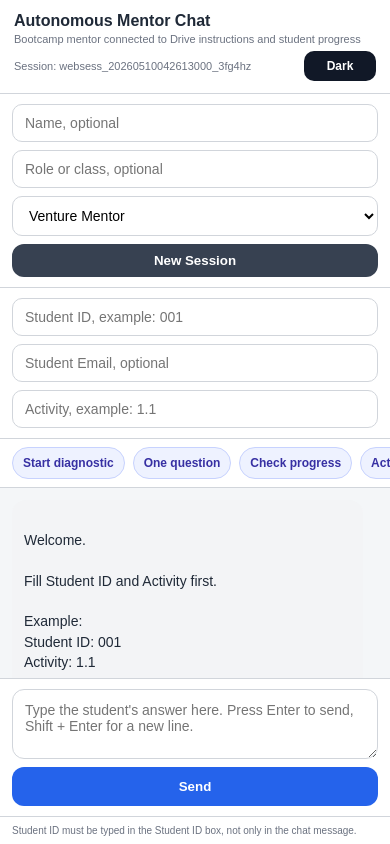
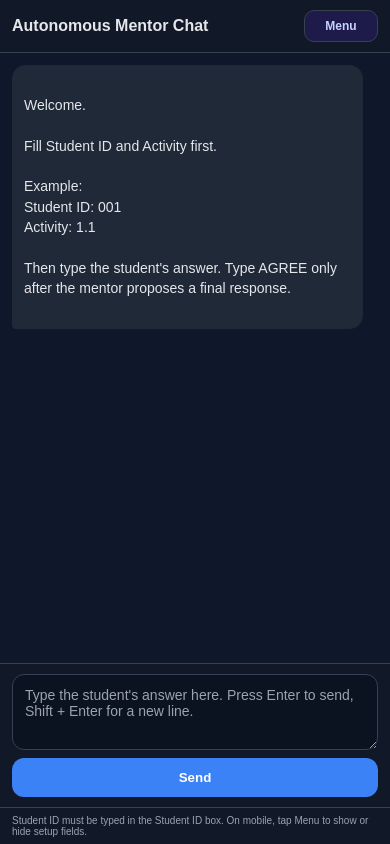
Before and after one commit to SutanSolaiman/autonomous-bot, a website: page public/index.html in a window 390 px wide. Drawn offline with Linux system fonts and the light colour scheme.

Commit message:
Update index.html

```diff
--- a/public/index.html
+++ b/public/index.html
@@ -18,7 +18,11 @@
       --bot: #f3f4f6;
       --danger: #dc2626;
       --chip: #eef2ff;
+      --chip-text: #3730a3;
+      --chip-border: #c7d2fe;
+      --input-bg: #ffffff;
     }
+
     [data-theme="dark"] {
       --bg: #0f172a;
       --panel: #111827;
@@ -31,17 +35,27 @@
       --bot: #1f2937;
       --danger: #f87171;
       --chip: #1e1b4b;
+      --chip-text: #c7d2fe;
+      --chip-border: #3730a3;
+      --input-bg: #0b1220;
     }
+
     * {
       box-sizing: border-box;
     }
 
+    html,
     body {
       margin: 0;
+      width: 100%;
+      height: 100%;
+      overflow: hidden;
       font-family: Arial, sans-serif;
       background: var(--bg);
       color: var(--text);
-      height: 100vh;
+    }
+
+    body {
       display: flex;
       justify-content: center;
       align-items: stretch;
@@ -50,22 +64,24 @@
     .app {
       width: 100%;
       max-width: 980px;
-      height: 100vh;
+      height: 100dvh;
       display: flex;
       flex-direction: column;
       background: var(--panel);
       border-left: 1px solid var(--border);
       border-right: 1px solid var(--border);
+      overflow: hidden;
     }
 
     .header {
-      padding: 16px 20px;
+      padding: 14px 16px;
       border-bottom: 1px solid var(--border);
-      background: #ffffff;
-      display: flex;
+      background: var(--panel);
+      display: grid;
+      grid-template-columns: 1fr auto;
       align-items: center;
-      justify-content: space-between;
-      gap: 12px;
+      gap: 10px;
+      flex: 0 0 auto;
     }
 
     .title h1 {
@@ -81,74 +97,43 @@
       color: var(--muted);
     }
 
-    .header-actions {
+    .top-actions {
       display: flex;
       align-items: center;
       gap: 8px;
-      min-width: 0;
     }
 
     .session {
       font-size: 11px;
       color: var(--muted);
       text-align: right;
-      max-width: 330px;
+      max-width: 260px;
       overflow: hidden;
       text-overflow: ellipsis;
       white-space: nowrap;
     }
 
-    .theme-btn {
-      min-width: 72px;
+    .menu-toggle {
+      display: none;
+      border: 1px solid var(--border);
+      background: var(--chip);
+      color: var(--chip-text);
       padding: 8px 10px;
       border-radius: 10px;
-      background: #111827;
-      color: #ffffff;
       font-size: 12px;
+      font-weight: 700;
+      min-width: 74px;
     }
 
-    [data-theme="dark"] .theme-btn {
-      background: #e5e7eb;
-      color: #111827;
-    }
-
-    [data-theme="dark"] .header,
-    [data-theme="dark"] .controls,
-    [data-theme="dark"] .student-meta,
-    [data-theme="dark"] .quick-actions,
-    [data-theme="dark"] .input-area,
-    [data-theme="dark"] .hint {
+    .top-panel {
+      flex: 0 0 auto;
       background: var(--panel);
-    }
-
-    [data-theme="dark"] .controls input,
-    [data-theme="dark"] .controls select,
-    [data-theme="dark"] .student-meta input,
-    [data-theme="dark"] textarea {
-      background: #0b1220;
-      color: var(--text);
-    }
-
-    [data-theme="dark"] .controls input::placeholder,
-    [data-theme="dark"] .student-meta input::placeholder,
-    [data-theme="dark"] textarea::placeholder {
-      color: #94a3b8;
-    }
-
-    [data-theme="dark"] .quick-actions button {
-      color: #c7d2fe;
-      border-color: #3730a3;
-    }
-
-    [data-theme="dark"] .message.error {
-      background: #450a0a;
-      color: #fecaca;
+      border-bottom: 1px solid var(--border);
     }
 
     .controls {
       padding: 12px 14px;
-      border-bottom: 1px solid var(--border);
-      background: #ffffff;
+      background: var(--panel);
       display: grid;
       grid-template-columns: 1fr 1fr 1fr auto;
       gap: 8px;
@@ -156,9 +141,8 @@
     }
 
     .student-meta {
-      padding: 12px 14px;
-      border-bottom: 1px solid var(--border);
-      background: #ffffff;
+      padding: 0 14px 12px;
+      background: var(--panel);
       display: grid;
       grid-template-columns: 1fr 1fr 160px;
       gap: 10px;
@@ -172,8 +156,15 @@
       border-radius: 10px;
       padding: 10px 12px;
       font-size: 14px;
-      background: #ffffff;
+      background: var(--input-bg);
+      color: var(--text);
       outline: none;
+    }
+
+    .controls input::placeholder,
+    .student-meta input::placeholder,
+    textarea::placeholder {
+      color: var(--muted);
     }
 
     .controls input:focus,
@@ -189,9 +180,8 @@
     }
 
     .quick-actions {
-      padding: 10px 14px;
-      border-bottom: 1px solid var(--border);
-      background: #ffffff;
+      padding: 10px 14px 12px;
+      background: var(--panel);
       display: flex;
       flex-wrap: wrap;
       gap: 8px;
@@ -199,8 +189,8 @@
 
     .quick-actions button {
       background: var(--chip);
-      color: #3730a3;
-      border: 1px solid #c7d2fe;
+      color: var(--chip-text);
+      border: 1px solid var(--chip-border);
       padding: 8px 10px;
       border-radius: 999px;
       font-size: 12px;
@@ -208,14 +198,11 @@
       font-weight: 700;
     }
 
-    .quick-actions button:hover {
-      background: #e0e7ff;
-    }
-
     .chat {
-      flex: 1;
+      flex: 1 1 auto;
+      min-height: 0;
       overflow-y: auto;
-      padding: 20px;
+      padding: 16px;
       display: flex;
       flex-direction: column;
       gap: 12px;
@@ -251,10 +238,15 @@
       border-bottom-left-radius: 4px;
     }
 
+    [data-theme="dark"] .message.error {
+      background: #450a0a;
+    }
+
     .input-area {
+      flex: 0 0 auto;
       border-top: 1px solid var(--border);
-      padding: 14px;
-      background: #ffffff;
+      padding: 12px;
+      background: var(--panel);
       display: flex;
       gap: 10px;
       align-items: flex-end;
@@ -263,13 +255,15 @@
     textarea {
       flex: 1;
       min-height: 48px;
-      max-height: 170px;
+      max-height: 160px;
       resize: vertical;
       border: 1px solid var(--border);
       border-radius: 12px;
       padding: 12px;
       font-family: Arial, sans-serif;
       font-size: 14px;
+      background: var(--input-bg);
+      color: var(--text);
       outline: none;
     }
 
@@ -298,33 +292,24 @@
     }
 
     .hint {
+      flex: 0 0 auto;
       padding: 8px 14px;
       font-size: 11px;
       color: var(--muted);
-      background: #ffffff;
+      background: var(--panel);
       border-top: 1px solid var(--border);
     }
 
     @media (max-width: 760px) {
-  html,
-  body {
-    height: 100%;
-    overflow: hidden;
-  }
-
       .app {
-    width: 100%;
-    height: 100dvh;
         max-width: none;
         border-left: none;
         border-right: none;
       }
 
       .header {
-    padding: 12px 14px;
-    flex-direction: column;
-    align-items: flex-start;
-    gap: 6px;
+        padding: 10px 12px;
+        grid-template-columns: 1fr auto;
       }
 
       .title h1 {
@@ -332,26 +317,32 @@
       }
 
       .title span {
-    font-size: 11px;
+        display: none;
       }
 
-  .header-actions {
-    width: 100%;
-    justify-content: space-between;
+      .top-actions {
+        gap: 6px;
       }
 
       .session {
-    width: 100%;
-    max-width: 100%;
-    text-align: left;
-    white-space: normal;
-    word-break: break-word;
+        display: none;
       }
 
-  .theme-btn {
-    width: auto;
-    min-width: 72px;
-    flex: 0 0 auto;
+      .menu-toggle {
+        display: inline-flex;
+        justify-content: center;
+        align-items: center;
+      }
+
+      .top-panel {
+        max-height: 420px;
+        overflow: hidden;
+        transition: max-height 0.22s ease, border-width 0.22s ease;
+      }
+
+      body.mobile-menu-collapsed .top-panel {
+        max-height: 0;
+        border-bottom-width: 0;
       }
 
       .controls,
@@ -361,8 +352,12 @@
         gap: 8px;
       }
 
+      .student-meta {
+        padding-top: 0;
+      }
+
       .quick-actions {
-    padding: 8px 12px;
+        padding: 8px 12px 10px;
         overflow-x: auto;
         flex-wrap: nowrap;
         white-space: nowrap;
@@ -374,10 +369,8 @@
       }
 
       .chat {
-    flex: 1;
         padding: 12px;
         gap: 10px;
-    overflow-y: auto;
       }
 
       .message {
@@ -395,7 +388,7 @@
 
       textarea {
         width: 100%;
-    min-height: 70px;
+        min-height: 76px;
         max-height: 130px;
         font-size: 14px;
       }
@@ -406,7 +399,7 @@
       }
 
       .hint {
-    padding: 8px 12px;
+        padding: 7px 12px;
         font-size: 10px;
       }
     }
@@ -420,12 +413,13 @@
         <h1>Autonomous Mentor Chat</h1>
         <span>Bootcamp mentor connected to Drive instructions and student progress</span>
       </div>
-      <div class="header-actions">
+      <div class="top-actions">
         <div class="session" id="sessionLabel"></div>
-        <button class="theme-btn" onclick="toggleTheme()">Dark</button>
+        <button class="menu-toggle" id="menuToggle" onclick="toggleMobileMenu()">Menu</button>
       </div>
     </div>
 
+    <div class="top-panel" id="topPanel">
       <div class="controls">
         <input id="userName" placeholder="Name, optional">
         <input id="userRole" placeholder="Role or class, optional">
@@ -451,6 +445,7 @@
         <button onclick="quickAsk('Create a step-by-step action plan for this activity.')">Action plan</button>
         <button onclick="quickAsk('AGREE')">Agree and record</button>
       </div>
+    </div>
 
     <div class="chat" id="chat">
       <div class="message bot">
@@ -472,21 +467,23 @@ Then type the student's answer. Type AGREE only after the mentor proposes a fina
     </div>
 
     <div class="hint">
-      Student ID must be typed in the Student ID box, not only in the chat message.
+      Student ID must be typed in the Student ID box. On mobile, tap Menu to show or hide setup fields.
     </div>
   </div>
 
   <script>
     let sessionId = localStorage.getItem("ai_drive_chatbot_session_id");
+    let studentLookupTimer = null;
 
     if (!sessionId) {
       sessionId = makeSessionId();
       localStorage.setItem("ai_drive_chatbot_session_id", sessionId);
     }
 
-    applyTheme(localStorage.getItem("mentor_theme") || "light");
+    applyMobileDarkMode();
     restoreSavedFields();
     updateSessionLabel();
+    initializeMobileMenu();
 
     const input = document.getElementById("messageInput");
 
@@ -496,8 +493,6 @@ Then type the student's answer. Type AGREE only after the mentor proposes a fina
         sendMessage();
       }
     });
-
-    let studentLookupTimer = null;
 
     ["studentId", "studentEmail", "activityCode", "userName", "userRole"].forEach(function(id) {
       const el = document.getElementById(id);
@@ -517,6 +512,48 @@ Then type the student's answer. Type AGREE only after the mentor proposes a fina
         });
       }
     });
+
+    window.addEventListener("resize", function() {
+      applyMobileDarkMode();
+      initializeMobileMenu();
+    });
+
+    function applyMobileDarkMode() {
+      if (window.matchMedia("(max-width: 760px)").matches) {
+        document.documentElement.setAttribute("data-theme", "dark");
+      } else {
+        document.documentElement.setAttribute("data-theme", "light");
+      }
+    }
+
+    function initializeMobileMenu() {
+      if (window.matchMedia("(max-width: 760px)").matches) {
+        const saved = localStorage.getItem("mentor_mobile_menu_collapsed");
+        if (saved === null || saved === "true") {
+          document.body.classList.add("mobile-menu-collapsed");
+        } else {
+          document.body.classList.remove("mobile-menu-collapsed");
+        }
+        updateMenuButton();
+      } else {
+        document.body.classList.remove("mobile-menu-collapsed");
+      }
+    }
+
+    function toggleMobileMenu() {
+      document.body.classList.toggle("mobile-menu-collapsed");
+      localStorage.setItem(
+        "mentor_mobile_menu_collapsed",
+        document.body.classList.contains("mobile-menu-collapsed") ? "true" : "false"
+      );
+      updateMenuButton();
+    }
+
+    function updateMenuButton() {
+      const btn = document.getElementById("menuToggle");
+      if (!btn) return;
+      btn.textContent = document.body.classList.contains("mobile-menu-collapsed") ? "Menu" : "Hide";
+    }
 
     function restoreSavedFields() {
       ["studentId", "studentEmail", "activityCode", "userName", "userRole"].forEach(function(id) {
@@ -571,25 +608,45 @@ Then type the student's answer. Type AGREE only after the mentor proposes a fina
       document.getElementById("sendBtn").textContent = isLoading ? "Sending..." : "Send";
     }
 
-
-    function applyTheme(theme) {
-      document.documentElement.setAttribute("data-theme", theme);
-      localStorage.setItem("mentor_theme", theme);
-
-      const btn = document.querySelector(".theme-btn");
-      if (btn) {
-        btn.textContent = theme === "dark" ? "Light" : "Dark";
-      }
+    function getStudentId_() {
+      const el = document.getElementById("studentId");
+      return el ? el.value.trim() : "";
     }
 
-    function toggleTheme() {
-      const current = localStorage.getItem("mentor_theme") || "light";
-      applyTheme(current === "dark" ? "light" : "dark");
+    function getStudentEmail_() {
+      const el = document.getElementById("studentEmail");
+      return el ? el.value.trim() : "";
+    }
+
+    function getCurrentActivityCode_() {
+      const el = document.getElementById("activityCode");
+      const value = el ? el.value.trim() : "";
+
+      if (value) {
+        return value;
+      }
+
+      return detectActivityFromMessage_(document.getElementById("messageInput").value || "");
+    }
+
+    function detectActivityFromMessage_(text) {
+      const activityMatch = String(text || "").match(/(?:Activity|Aktivitas|Kegiatan)\s*([0-9]{1,2}\.[0-9]{1,2})/i);
+
+      if (activityMatch && activityMatch[1]) {
+        return activityMatch[1];
+      }
+
+      const plainMatch = String(text || "").match(/\b([0-9]{1,2}\.[0-9]{1,2})\b/);
+
+      if (plainMatch && plainMatch[1]) {
+        return plainMatch[1];
+      }
+
+      return "";
     }
 
     function scheduleStudentLookup() {
       clearTimeout(studentLookupTimer);
-
       studentLookupTimer = setTimeout(function() {
         lookupStudentById();
       }, 500);
@@ -600,7 +657,6 @@ Then type the student's answer. Type AGREE only after the mentor proposes a fina
       const nameEl = document.getElementById("userName");
       const emailEl = document.getElementById("studentEmail");
       const roleEl = document.getElementById("userRole");
-
       const studentId = studentIdEl ? studentIdEl.value.trim() : "";
 
       if (!studentId) {
@@ -639,47 +695,9 @@ Then type the student's answer. Type AGREE only after the mentor proposes a fina
           roleEl.value = res.level;
           localStorage.setItem("mentor_userRole", res.level);
         }
-
       } catch (err) {
         console.log("Student lookup failed:", err);
       }
-    }
-
-    function getStudentId_() {
-      const el = document.getElementById("studentId");
-      return el ? el.value.trim() : "";
-    }
-
-    function getStudentEmail_() {
-      const el = document.getElementById("studentEmail");
-      return el ? el.value.trim() : "";
-    }
-
-    function getCurrentActivityCode_() {
-      const el = document.getElementById("activityCode");
-      const value = el ? el.value.trim() : "";
-
-      if (value) {
-        return value;
-      }
-
-      return detectActivityFromMessage_(document.getElementById("messageInput").value || "");
-    }
-
-    function detectActivityFromMessage_(text) {
-      const activityMatch = String(text || "").match(/(?:Activity|Aktivitas|Kegiatan)\s*([0-9]{1,2}\.[0-9]{1,2})/i);
-
-      if (activityMatch && activityMatch[1]) {
-        return activityMatch[1];
-      }
-
-      const plainMatch = String(text || "").match(/\b([0-9]{1,2}\.[0-9]{1,2})\b/);
-
-      if (plainMatch && plainMatch[1]) {
-        return plainMatch[1];
-      }
-
-      return "";
     }
 
     function buildInteractivePrefix() {
@@ -693,13 +711,13 @@ Then type the student's answer. Type AGREE only after the mentor proposes a fina
       let modeInstruction = "";
 
       if (chatMode === "mentor") {
-        modeInstruction = "Mode: Venture Mentor. Reply in the same language used by the student. Evaluate the student's answer against the activity rubric. If weak, push back. If acceptable, propose a stronger response. Ask the student to type AGREE before recording.";
+        modeInstruction = "Mode: Venture Mentor. Detect and reply in the same language used by the student. Evaluate the student's answer against the activity rubric. If weak, push back. If acceptable, propose a stronger response. Ask the student to type AGREE before recording.";
       } else if (chatMode === "assessment") {
-        modeInstruction = "Mode: Assessment Coach. Reply in the same language used by the student. Evaluate the response against the available rubric. Give strengths, gaps, and one improvement task.";
+        modeInstruction = "Mode: Assessment Coach. Detect and reply in the same language used by the student. Evaluate the response against the available rubric. Give strengths, gaps, and one improvement task.";
       } else if (chatMode === "faq") {
-        modeInstruction = "Mode: Knowledge FAQ. Reply in the same language used by the student. Answer using the knowledge folder. If knowledge is missing, say what is missing.";
+        modeInstruction = "Mode: Knowledge FAQ. Detect and reply in the same language used by the student. Answer using the knowledge folder. If knowledge is missing, say what is missing.";
       } else {
-        modeInstruction = "Mode: General Assistant. Reply in the same language used by the student. Help clearly and practically.";
+        modeInstruction = "Mode: General Assistant. Detect and reply in the same language used by the student. Help clearly and practically.";
       }
 
       return [
@@ -751,7 +769,6 @@ Then type the student's answer. Type AGREE only after the mentor proposes a fina
         });
 
         const res = await response.json();
-
         setLoading(false);
 
         if (!res || !res.ok) {
@@ -765,6 +782,11 @@ Then type the student's answer. Type AGREE only after the mentor proposes a fina
 
         addMessage("bot", res.answer || "No answer returned.");
 
+        if (window.matchMedia("(max-width: 760px)").matches) {
+          document.body.classList.add("mobile-menu-collapsed");
+          localStorage.setItem("mentor_mobile_menu_collapsed", "true");
+          updateMenuButton();
+        }
       } catch (err) {
         setLoading(false);
         addMessage("error", err && err.message ? err.message : String(err));
```
Lines whose indentation alone changed are shown as unchanged.
